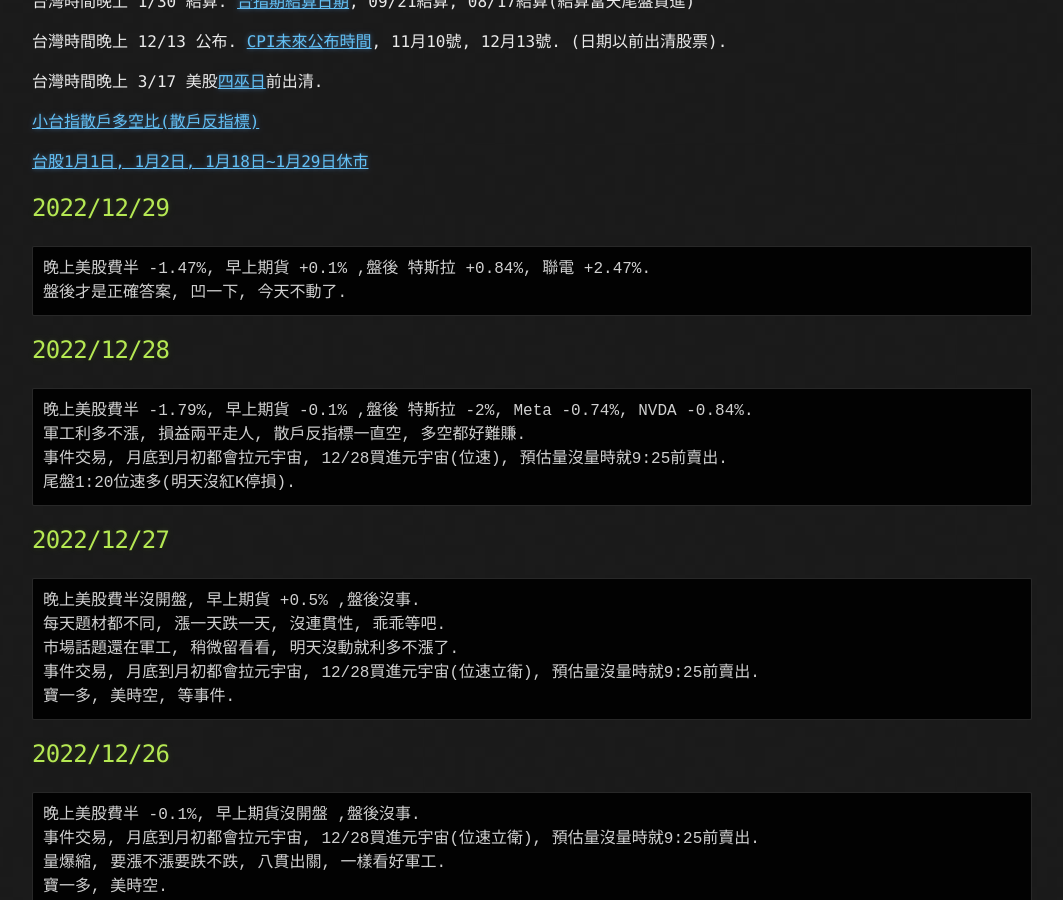
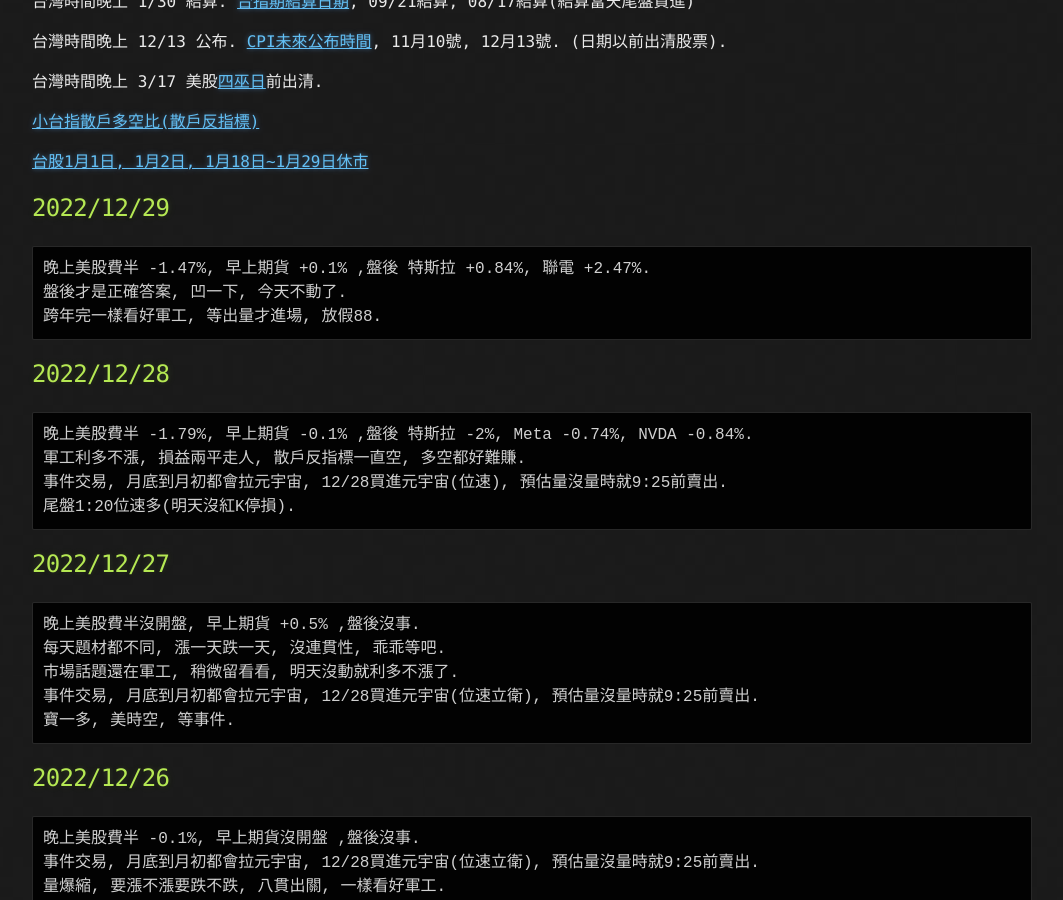
Before and after one commit to lepg5487/Stock_God, a Jekyll site: the page built from index.md, in a window 1280 px wide and 900 px high, scrolled down 388 px. Shown: the whole window, without its empty margins (108-1171 px from the left). Built offline with Jekyll 4.4.1, drawn with Linux system fonts in a browser that asks for light colours; our own code applies the rules of GitHub Pages for plain Markdown files.

Commit message:
Update index.md

````diff
--- a/index.md
+++ b/index.md
@@ -22,6 +22,7 @@ layout: testlayouts
 ```
 晚上美股費半 -1.47%, 早上期貨 +0.1% ,盤後 特斯拉 +0.84%, 聯電 +2.47%.
 盤後才是正確答案, 凹一下, 今天不動了.
+跨年完一樣看好軍工, 等出量才進場, 放假88.
 ```
 
 ## 2022/12/28
````
